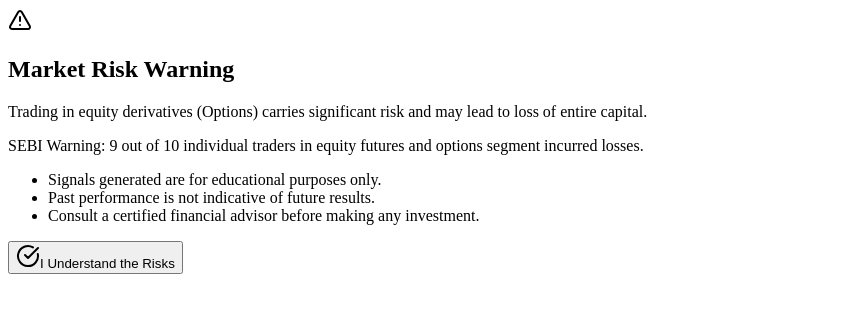
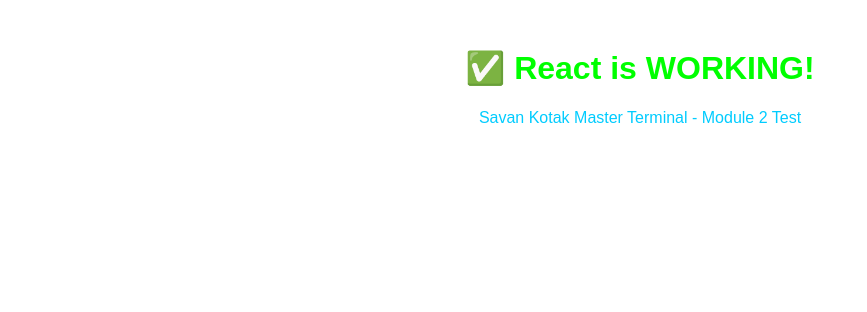
Before and after one commit to savan2004/Savan-Kotak, a React (Vite) app: page / in a window 1280 px wide. Shown: the top 312 px of the page, without its empty margins (0-867 px from the left). Built offline with nearby package versions, Linux system fonts and the light colour scheme.

Commit message:
FIX: Module 3 - Switch to TestApp to test React rendering

```diff
--- a/index.tsx
+++ b/index.tsx
@@ -1,9 +1,9 @@
-
 import React from 'react';
 import ReactDOM from 'react-dom/client';
-import App from './App';
+import TestApp from './TestApp';
 
 const rootElement = document.getElementById('root');
+
 if (!rootElement) {
   throw new Error("Could not find root element to mount to");
 }
@@ -11,6 +11,6 @@
 const root = ReactDOM.createRoot(rootElement);
 root.render(
   <React.StrictMode>
-    <App />
+    <TestApp />
   </React.StrictMode>
 );
```
